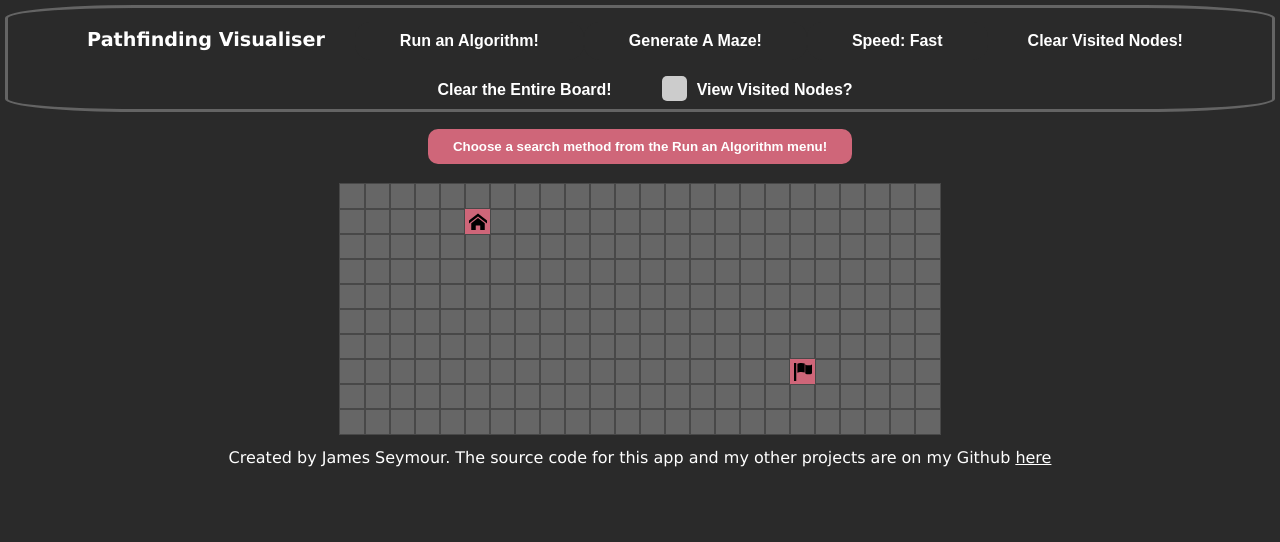
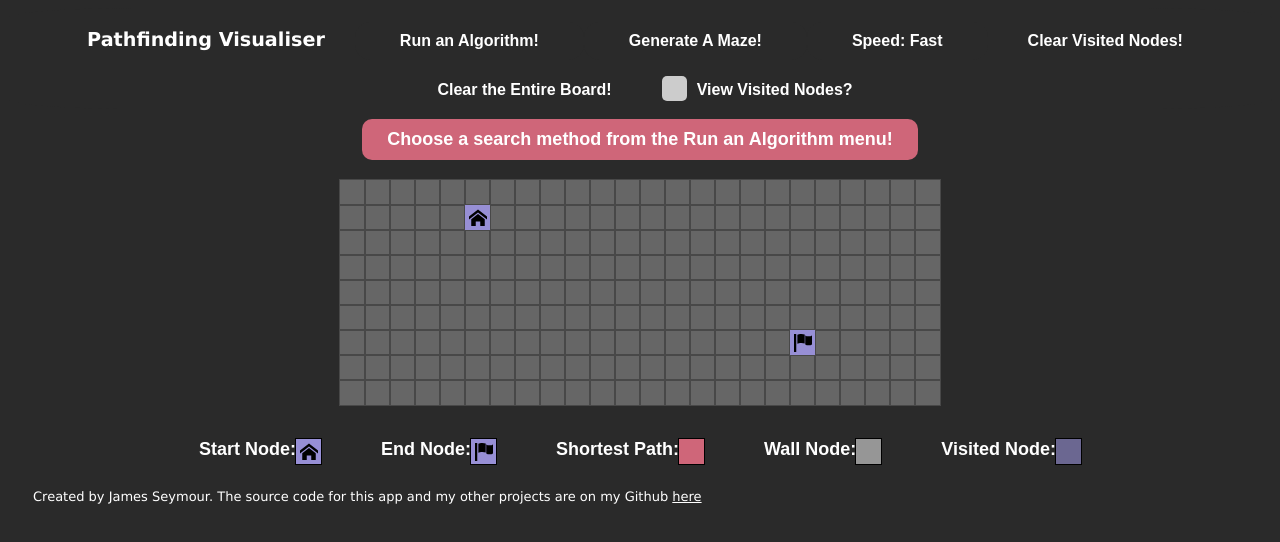
Before and after one commit to james-seymour/pathfinding-visualiser, a React (Create React App) app: page / in a window 1280 px wide. Shown: the top 542 px of the page. Built offline with nearby package versions, Linux system fonts and the light colour scheme.

Commit message:
fixed more styling

```diff
--- a/src/visualiser/Node.css
+++ b/src/visualiser/Node.css
@@ -10,7 +10,7 @@
     background-position: center;
     background-repeat: no-repeat;
     background-size: 70%;
-    background-color: rgb(207, 102, 121);
+    background-color: rgb(151, 143, 213);
 
     animation-name: fadeInAnimation;
     animation-duration: 0.1s;
@@ -31,7 +31,7 @@
     background-position: center;
     background-repeat: no-repeat;
     background-size: 70%;
-    background-color: rgb(207, 102, 121);
+    background-color: rgb(151, 143, 213);
 
     animation-name: fadeInAnimation;
     animation-duration: 0.1s;
@@ -151,7 +151,7 @@
 }
 
 .node-shortest-path {
-    outline: none;
+
     background-color: rgb(207, 102, 121);
     animation-name: fadeInAnimation;
     animation-duration: 0.1s;
--- a/src/visualiser/Visualiser.css
+++ b/src/visualiser/Visualiser.css
@@ -5,7 +5,6 @@ html {
 }
 
 .userinterface {
-    outline: 3px solid rgb(100, 100, 100);
     display: inline-block;
     justify-content: center;
     background-color: rgb(42, 42, 42);
@@ -177,10 +176,10 @@ border-radius: 10px;
     transform: rotate(45deg);
 }
 
-.legend {
+.start {
     width: 100%;
     text-align: center;
-    padding-top: 20px;
+    padding-top: 10px;
     padding-bottom: 20px;
 }
 
@@ -190,6 +189,7 @@ border-radius: 10px;
     border-radius: 10px;
     padding: 10px 25px;
     font-weight: bold;
+    font-size: large;
     text-align: center;
     display: inline-block;
     color: white;
@@ -205,12 +205,85 @@ border-radius: 10px;
     width: var(--screen-x)*30px;
 }
 
+.legend-container {
+    padding-top: 20px;
+}
+
+.legend {
+    display: inline-block;
+    padding: 10px;
+}
+
+.legend-text {
+    padding-left: 30px;
+    padding-right: 30px;
+    display: inline-block;
+    color: white;
+    font-weight: bold;
+    font-family: sans-serif;
+    font-size: large;
+    text-align: center;
+}
+
+.node-text {
+    display: flex;
+    justify-content: space-between;
+}
+
+.node-start-example {
+    width: 25px;
+    height: 25px;
+    outline: 1px solid black;
+    background-image: url("./resources/home.svg");
+    background-position: center;
+    background-repeat: no-repeat;
+    background-size: 70%;
+    background-color: rgb(151, 143, 213);
+}
+
+.node-finish-example {
+    width: 25px;
+    height: 25px;
+    outline: 1px solid black;
+    background-image: url("./resources/flag.svg");
+    background-position: center;
+    background-repeat: no-repeat;
+    background-size: 70%;
+    background-color: rgb(151, 143, 213);
+}
+
+.node-wall-example {
+    width: 25px;
+    height: 25px;
+    outline: 1px solid black;
+    background-size: 95%;
+    background-color: rgb(150, 150, 150);
+}
+
+.node-visited-example {
+    width: 25px;
+    height: 25px;
+    outline: 1px solid black;
+    background-size: 95%;
+    background-color: rgba(151, 143, 213, 0.6);
+}
+
+.node-shortest-example {
+    width: 25px;
+    height: 25px;
+    outline: 1px solid black;
+    background-size: 95%;
+    background-color: rgb(207, 102, 121);
+}
+
 .footer {
     font-family: 'Verdana', Arial, sans-serif;
     background-color: rgb(42, 42, 42);
     color: white;
-    padding: 10px 25px;
+    padding: 15px 25px;
     border: none;
+    text-align: left;
+    font-size: small;
 }
 
 .github-link {
--- a/src/visualiser/Visualiser.js
+++ b/src/visualiser/Visualiser.js
@@ -12,8 +12,8 @@ export default class Visualiser extends Component {
 	constructor() {
 		super();
 
-		const variableNumRows = Math.floor(((window.screen.height - 350) / 25))
-		const variableNumCols = Math.floor(((window.screen.width - 200) / 25))
+		const variableNumRows = Math.floor(((window.screen.height - 370) / 25))
+		const variableNumCols = Math.floor(((window.screen.width - 180) / 25))
 		const variableDefaultStartingPos = [Math.floor(variableNumRows/4) - 1, Math.floor(variableNumCols/4) - 1]
 		const variableDefaultEndingPos = [Math.floor(3*variableNumRows/4), Math.floor(3*variableNumCols/4)]
 
@@ -361,9 +361,9 @@ export default class Visualiser extends Component {
 		)
 	}
 
-	renderLegend() {
+	renderStartButton() {
 		return (
-			<div className="legend">
+			<div className="start">
 				<button className="visualise-button" onClick={() => {this.parseAlgorithmChoice()}}>
 					{this.state.selectedAlgorithm ?
 					`Run ${this.state.selectedAlgorithm}!` :
@@ -400,15 +400,52 @@ export default class Visualiser extends Component {
 		)
 	}
 
-
-
+	renderLegend() {
+		return (
+			<div className="legend-container">
+				<div className="legend">
+					<div className="legend-text">
+						<label className="node-text">
+							Start Node:
+							<div className="node-start-example"></div>
+						</label>
+					</div>
+					<div className="legend-text">
+						<label className="node-text">
+							End Node:
+							<div className="node-finish-example"></div>
+						</label>
+					</div>
+					<div className="legend-text">
+						<label className="node-text">
+							Shortest Path:
+							<div className="node-shortest-example"></div>
+						</label>
+					</div>
+					<div className="legend-text">
+						<label className="node-text">
+							Wall Node:
+							<div className="node-wall-example"></div>
+						</label>
+					</div>
+					<div className="legend-text">
+						<label className="node-text">
+							Visited Node:
+							<div className="node-visited-example"></div>
+						</label>
+					</div>
+				</div>
+			</div>
+		)
+	}
 	// Main Render State
 	render() {
 		return (
 			<>
 			{this.renderUserInterface()}
+			{this.renderStartButton()}
+			{this.renderGrid()}
 			{this.renderLegend()}
-			{this.renderGrid()}
 			<div className="footer">
 				Created by James Seymour. The source code for this app and my other projects are on my Github <a className="github-link" href="https://github.com/james-seymour">here</a>
 			</div>
```
